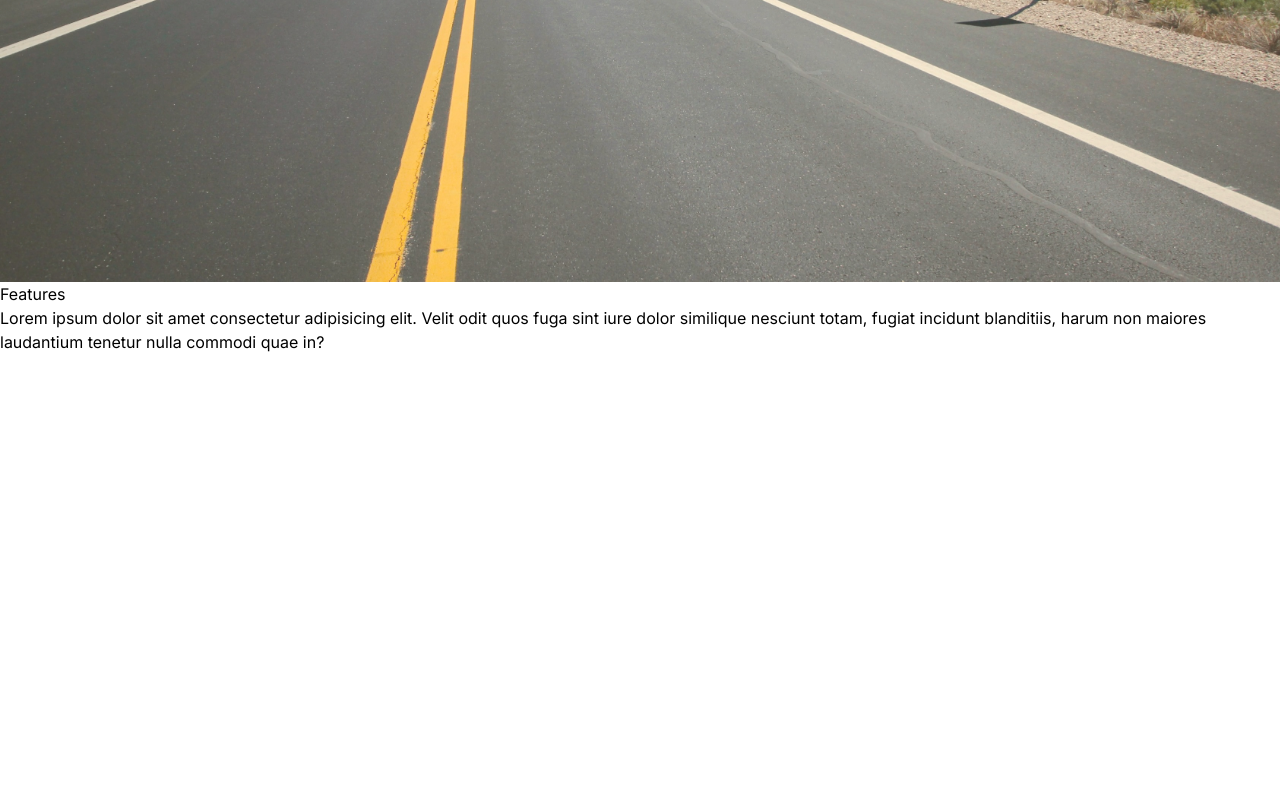
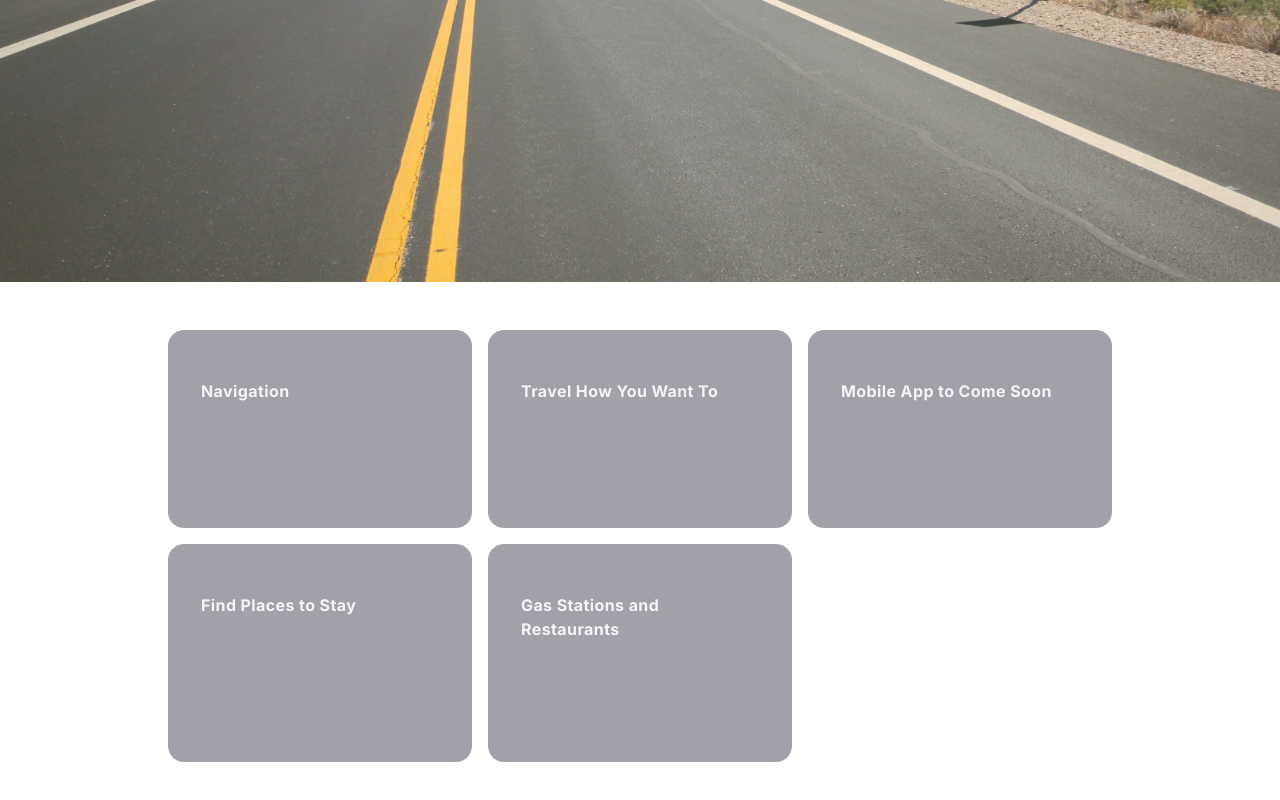
Before and after one commit to underwoodjo/Destinary, a Next.js app: page / in a window 1280 px wide. Shown: the part 518-1318 px from the top of the page. Before the commit the page ends 872 px from the top, so only its background shows below. Built offline with nearby package versions, Linux system fonts and the light colour scheme.

Commit message:
added cards, hover effect, and a componet folder with features

```diff
--- a/package.json
+++ b/package.json
@@ -9,9 +9,12 @@
     "lint": "next lint"
   },
   "dependencies": {
+    "clsx": "^2.1.0",
+    "framer-motion": "^11.0.25",
     "next": "14.1.4",
     "react": "^18",
-    "react-dom": "^18"
+    "react-dom": "^18",
+    "tailwind-merge": "^2.2.2"
   },
   "devDependencies": {
     "@types/node": "^20",
--- /dev/null
+++ b/src/app/_lib/utils/cn.ts
@@ -0,0 +1,6 @@
+import { ClassValue, clsx } from "clsx";
+import { twMerge } from "tailwind-merge";
+
+export function cn(...inputs: ClassValue[]) {
+  return twMerge(clsx(inputs));
+}
--- a/src/app/page.tsx
+++ b/src/app/page.tsx
@@ -1,6 +1,6 @@
 import Image from "next/image";
 // import function to register Swiper custom elements
-
+import Features from "@/components/Features.tsx";
 export default function Home() {
   return (
     <main className="relative">
@@ -23,19 +23,12 @@ export default function Home() {
         {/* Heading - Title */}
         <h1 className="font-satisfyregular text-7xl">Destinary</h1>
         {/* Subheading "Your Destin..." */}
-        <h4 className="font-nunito font-light text-xl ps-20 pt-2">
+        <h4 className="font-nunito font-normal text-xl ps-20 pt-2">
           Your Destination Itinerary
         </h4>
       </div>
-
       <section>
-        <h2>Features</h2>
-        <p>
-          Lorem ipsum dolor sit amet consectetur adipisicing elit. Velit odit
-          quos fuga sint iure dolor similique nesciunt totam, fugiat incidunt
-          blanditiis, harum non maiores laudantium tenetur nulla commodi quae
-          in?
-        </p>
+        <Features />
       </section>
     </main>
   );
--- /dev/null
+++ b/src/components/Features.tsx
@@ -0,0 +1,41 @@
+"use client";
+
+import { HoverEffect } from "./ui/card-hover-effect";
+
+export default function Features() {
+  return (
+    <div className="max-w-5xl mx-auto px-8 h-screen">
+      <HoverEffect items={projects} />
+    </div>
+  );
+}
+
+export const projects = [
+  {
+    title: "Navigation",
+    description: `We won't guide you into a lake Flexible Drivable \n\n Flexible Drive Times.`,
+    link: "/",
+  },
+  {
+    title: "Travel How You Want To",
+    description:
+      "Decide ahead of time when you want to stop and we'll figure out the rest.",
+    link: "/",
+  },
+  {
+    title: "Mobile App to Come Soon",
+    description: "ETA Dunno.",
+    link: "/",
+  },
+  {
+    title: "Find Places to Stay",
+    description: "Simply put in how long you want to travel that day and let us populate places to stay in the area!",
+    link: "/",
+  },
+  {
+    title: "Gas Stations and Restaurants",
+    description: "As you travel, we'll find gas stations and restaurants near you!",
+    link: "/",
+  },
+
+];
--- /dev/null
+++ b/src/components/ui/card-hover-effect.tsx
@@ -0,0 +1,113 @@
+import { cn } from "../../app/_lib/utils/cn.ts";
+import { AnimatePresence, motion } from "framer-motion";
+import Link from "next/link";
+import { useState } from "react";
+
+export const HoverEffect = ({
+  items,
+  className,
+}: {
+  items: {
+    title: string;
+    description: string;
+    link: string;
+  }[];
+  className?: string;
+}) => {
+  let [hoveredIndex, setHoveredIndex] = useState<number | null>(null);
+
+  return (
+    <div
+      className={cn(
+        "grid grid-cols-1 md:grid-cols-2  lg:grid-cols-3  py-10",
+        className
+      )}
+    >
+      {items.map((item, idx) => (
+        <Link
+          href={item?.link}
+          key={item?.link}
+          className="relative group block p-2 h-full w-full"
+          onMouseEnter={() => setHoveredIndex(idx)}
+          onMouseLeave={() => setHoveredIndex(null)}
+        >
+          {/* Adjust the Card Color Below */}
+          <AnimatePresence>
+            {hoveredIndex === idx && (
+              <motion.span
+                className="absolute inset-0 h-full w-full bg-yellow-400 block rounded-3xl"
+                layoutId="hoverBackground"
+                initial={{ opacity: 0 }}
+                animate={{
+                  opacity: 1,
+                  transition: { duration: 0.15 },
+                }}
+                exit={{
+                  opacity: 0,
+                  transition: { duration: 0.15, delay: 0.2 },
+                }}
+              />
+            )}
+          </AnimatePresence>
+          {/* Adjust the Card Color Below */}
+          <Card className="bg-zinc-400">
+            <CardTitle>{item.title}</CardTitle>
+            <CardDescription className="">{item.description}</CardDescription>
+          </Card>
+        </Link>
+      ))}
+    </div>
+  );
+};
+
+export const Card = ({
+  className,
+  children,
+}: {
+  className?: string;
+  children: React.ReactNode;
+}) => {
+  return (
+    <div
+      className={cn(
+        "rounded-2xl h-full w-full p-4 overflow-hidden bg-black border border-transparent dark:border-white/[0.2] group-hover:border-slate-700 relative z-20",
+        className
+      )}
+    >
+      <div className="relative z-50">
+        <div className="p-4">{children}</div>
+      </div>
+    </div>
+  );
+};
+export const CardTitle = ({
+  className,
+  children,
+}: {
+  className?: string;
+  children: React.ReactNode;
+}) => {
+  return (
+    <h4 className={cn("text-zinc-100 font-bold tracking-wide mt-4", className)}>
+      {children}
+    </h4>
+  );
+};
+export const CardDescription = ({
+  className,
+  children,
+}: {
+  className?: string;
+  children: React.ReactNode;
+}) => {
+  return (
+    <p
+      className={cn(
+        "mt-8 text-zinc-400 tracking-wide leading-relaxed text-sm",
+        className
+      )}
+    >
+      {children}
+    </p>
+  );
+};
--- a/tsconfig.json
+++ b/tsconfig.json
@@ -1,5 +1,6 @@
 {
   "compilerOptions": {
+    "allowImportingTsExtensions": true,
     "forceConsistentCasingInFileNames": true,
     "lib": ["dom", "dom.iterable", "esnext"],
     "allowJs": true,
```
Also changed, not shown: 1 other file (tests, documents, lock files or other folders).
